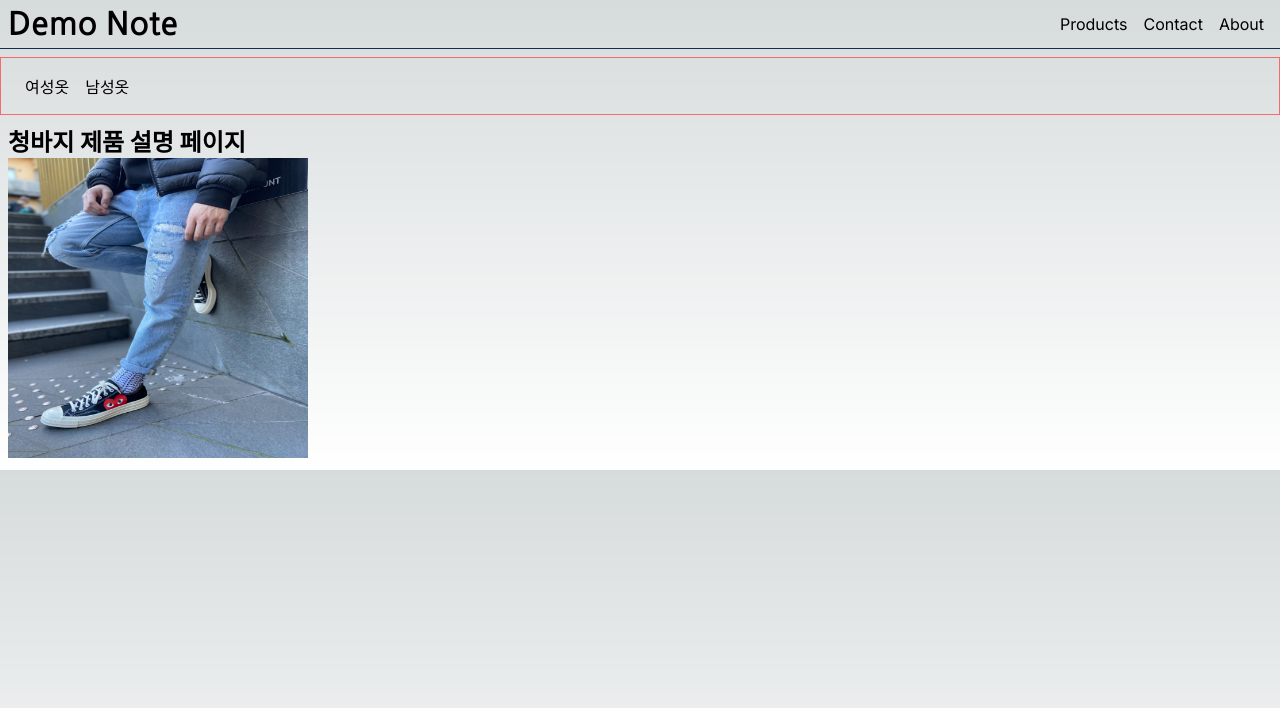
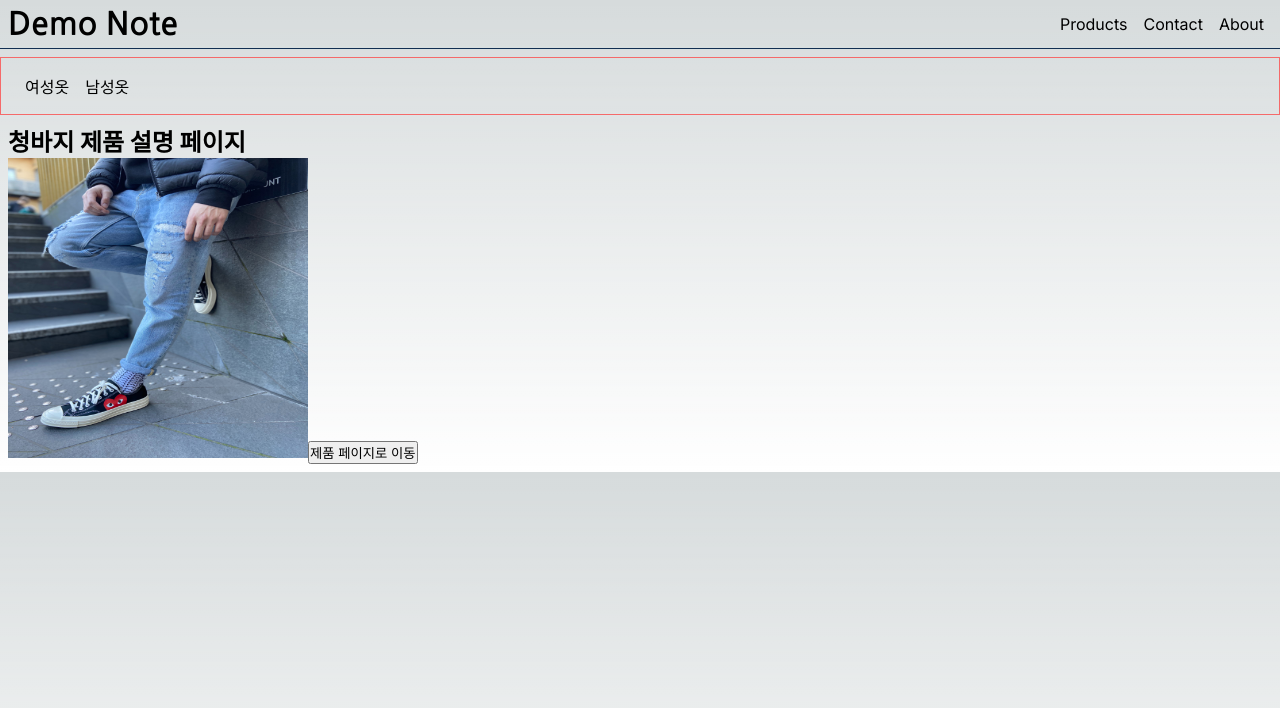
Before and after one commit to SonSeongJoon/Nextjs, a Next.js app in the folder note/: page /products/1234 in a window 1280 px wide. Shown: the top 708 px of the page. Built offline with nearby package versions, Linux system fonts and the light colour scheme.

Commit message:
동적으로 router

```diff
--- a/note/next.config.js
+++ b/note/next.config.js
@@ -14,10 +14,21 @@ const nextConfig = {
                 source: '/products/deleted_forever',
                 destination: '/products',
                 permanent: false,
-            }
-
+            },
         ]
-    }
+    },
+    async rewrites() {
+        return [
+            {
+                source: '/ellie',
+                destination: '/about/me/ellie',
+            },
+            {
+                source: '/items/:slug',
+                destination: '/products/:slug',
+            },
+        ]
+    },
 }
 
 module.exports = nextConfig
--- /dev/null
+++ b/note/src/app/component/GoProductsButton.tsx
@@ -0,0 +1,17 @@
+'use client';
+
+import {useRouter} from "next/navigation";
+
+export default function GoProductsButton() {
+    const router = useRouter();
+    return (
+        <>
+            <button onClick={() => {
+                router.push('/products');
+            }}
+            >
+                제품 페이지로 이동
+            </button>
+        </>
+    )
+}
--- a/note/src/app/products/[slug]/page.tsx
+++ b/note/src/app/products/[slug]/page.tsx
@@ -1,6 +1,7 @@
-import {notFound} from 'next/navigation';
+import {notFound, redirect} from 'next/navigation';
 import {getProduct, getProducts} from "@/app/service/products";
 import Image from "next/image";
+import GoProductsButton from '../../component/GoProductsButton'
 
 
 type Props = {
@@ -18,7 +19,7 @@ export function generateMetadata({params}: Props) {
 export default async function ProductPage({params: {slug}}: Props) {
     const product = await getProduct(slug);
     if (!product) {
-        notFound();
+        redirect('/products');
     }
     return (
         <>
@@ -29,6 +30,7 @@ export default async function ProductPage({params: {slug}}: Props) {
                 width={300}
                 height={300}
             />
+            <GoProductsButton/>
         </>
     )
 }
```
